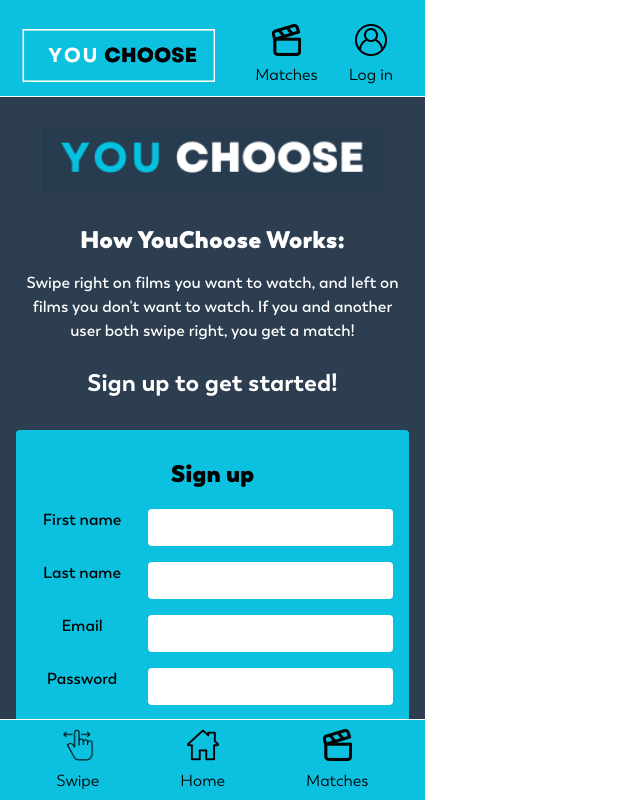
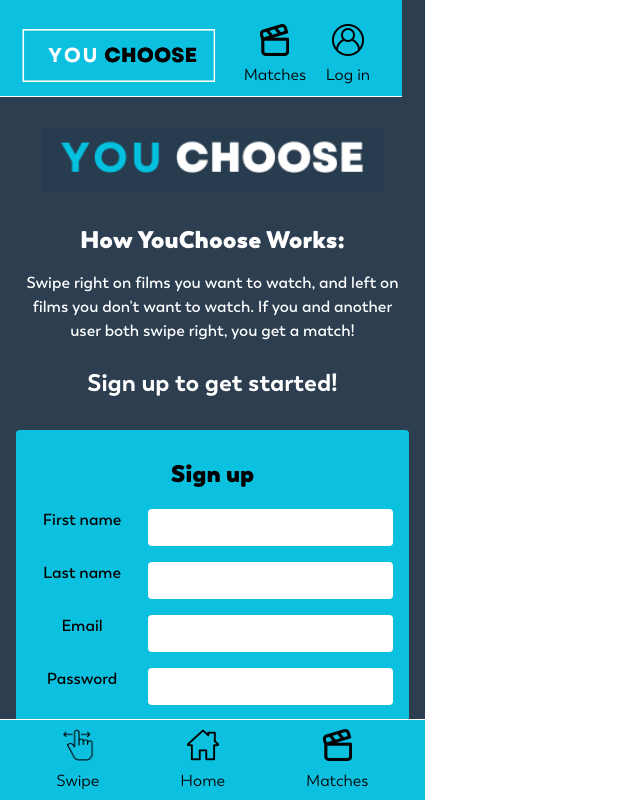
Before and after one commit to anoushkapatel14/anoushka-patel-capstone, a React (Create React App) app: page / in a window 1280 px wide. Shown: the whole page, without its empty margins (0-640 px from the left). Built offline with nearby package versions, Linux system fonts and the light colour scheme.

Commit message:
redirects added

```diff
--- a/src/components/Header/Header.scss
+++ b/src/components/Header/Header.scss
@@ -4,7 +4,7 @@
 .header {
     background-color: $blue;
     height: 5rem;
-    max-width: 393px;
+    max-width: 370px;
     position: fixed;
     z-index: 20;
     top: 0;
```
Also changed, not shown: 1 other file (tests, documents, lock files or other folders).
